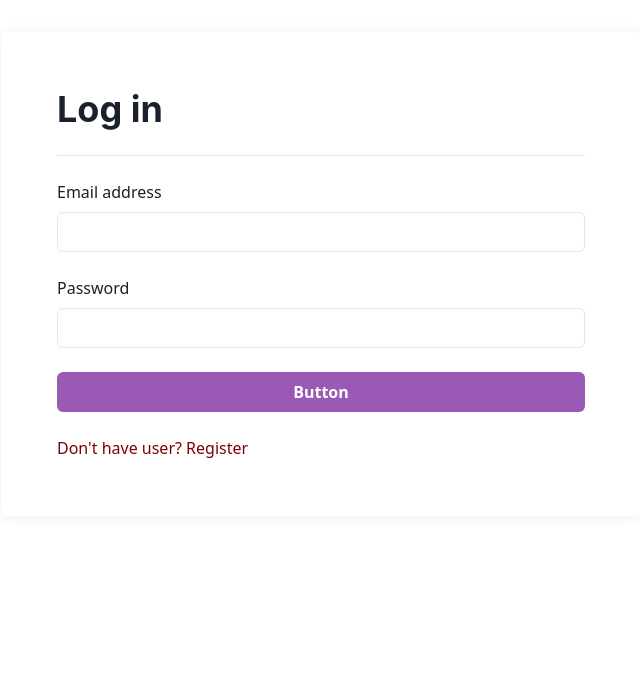
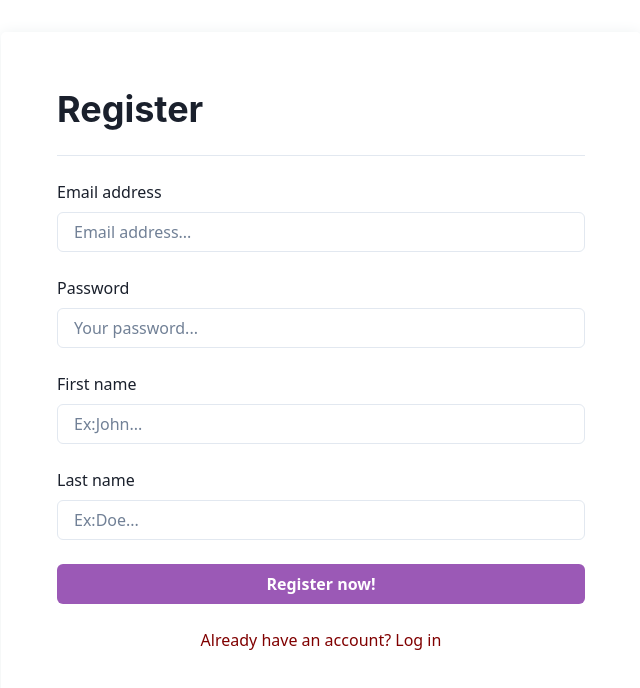
Before and after one commit to Ek4m/knowledge_hub_apollo, a Next.js app: page /register in a window 1280 px wide. Shown: the top 688 px of the page, without its empty margins (319-959 px from the left). Built offline with nearby package versions, Linux system fonts and the light colour scheme.

Commit message:
register page

```diff
--- a/src/app/(auth)/components/login_form.tsx
+++ b/src/app/(auth)/components/login_form.tsx
@@ -34,13 +34,18 @@ export const LoginForm = () => {
       <form onSubmit={onSubmit}>
         <FormControl isInvalid={!!errors.email}>
           <FormLabel>Email address</FormLabel>
-          <Input type="email" name="email" />
+          <Input type="email" name="email" placeholder="Ex:john.doe@mail.com" />
           <FormErrorMessage>{errors.email}</FormErrorMessage>
         </FormControl>
         <br />
         <FormControl isInvalid={!!errors.password}>
           <FormLabel htmlFor="password">Password</FormLabel>
-          <Input id="password" name="password" type="password" />
+          <Input
+            id="password"
+            name="password"
+            type="password"
+            placeholder="Ex:johndoe1918..."
+          />
           <FormErrorMessage>{errors.password}</FormErrorMessage>
         </FormControl>
         <br />
@@ -55,9 +60,16 @@ export const LoginForm = () => {
         </Button>
       </form>
       <br />
-      <ChakraLink textAlign="center" color="maroon" as={Link} href="/register">
-        Don{"'"}t have user? Register
-      </ChakraLink>
+      <Box display="flex" justifyContent="center">
+        <ChakraLink
+          textAlign="center"
+          color="maroon"
+          as={Link}
+          href="/register"
+        >
+          Don{"'"}t have user? Register
+        </ChakraLink>
+      </Box>
     </Box>
   );
 };
--- a/src/app/(auth)/components/register_form.tsx
+++ b/src/app/(auth)/components/register_form.tsx
@@ -1,3 +1,4 @@
+"use client";
 import React from "react";
 import {
   Box,
@@ -7,13 +8,17 @@ import {
   Link as ChakraLink,
   Button,
   Heading,
+  FormErrorMessage,
 } from "@chakra-ui/react";
 import Link from "next/link";
+import { useRegister } from "../hooks";
 
 export const RegisterForm = () => {
+  const { onSubmit, isSubmitting, errors } = useRegister();
+
   return (
     <Box
-      width={["80%", "70", "50%"]}
+      width={["80%", "50%"]}
       margin={"auto"}
       borderRadius="5px"
       padding={"14"}
@@ -21,31 +26,67 @@ export const RegisterForm = () => {
       marginTop="2rem"
     >
       <Heading size="xl" noOfLines={1}>
-        Log in
+        Register
       </Heading>
       <br />
       <hr />
       <br />
-      <form>
-        <FormControl>
+      <form onSubmit={onSubmit}>
+        <FormControl isInvalid={!!errors.email}>
           <FormLabel>Email address</FormLabel>
-          <Input type="email" />
+          <Input type="email" name="email" placeholder="Email address..." />
+          <FormErrorMessage>{errors.email}</FormErrorMessage>
         </FormControl>
         <br />
-        <FormControl>
+        <FormControl isInvalid={!!errors.password}>
           <FormLabel htmlFor="password">Password</FormLabel>
-          <Input id="password" type="password" />
+          <Input
+            id="password"
+            name="password"
+            type="password"
+            placeholder="Your password..."
+          />
+          <FormErrorMessage>{errors.password}</FormErrorMessage>
         </FormControl>
         <br />
-        <Button width={"100%"} color="#ffff" backgroundColor="#9b59b6">
-          Button
+        <FormControl isInvalid={!!errors.firstName}>
+          <FormLabel htmlFor="firstName">First name</FormLabel>
+          <Input
+            id="firstName"
+            name="firstName"
+            type="text"
+            placeholder="Ex:John..."
+          />
+          <FormErrorMessage>{errors.firstName}</FormErrorMessage>
+        </FormControl>
+        <br />
+        <FormControl isInvalid={!!errors.lastName}>
+          <FormLabel htmlFor="lastName">Last name</FormLabel>
+          <Input
+            id="lastName"
+            name="lastName"
+            type="text"
+            placeholder="Ex:Doe..."
+          />
+          <FormErrorMessage>{errors.lastName}</FormErrorMessage>
+        </FormControl>
+        <br />
+        <Button
+          isLoading={isSubmitting}
+          type="submit"
+          width={"100%"}
+          color="#ffff"
+          backgroundColor="#9b59b6"
+        >
+          Register now!
         </Button>
       </form>
       <br />
-      <br />
-      <ChakraLink color="maroon" as={Link} href="/register">
-        Don{"'"}t have user? Register
-      </ChakraLink>
+      <Box display="flex" justifyContent="center">
+        <ChakraLink textAlign="center" color="maroon" as={Link} href="/login">
+          Already have an account? Log in
+        </ChakraLink>
+      </Box>
     </Box>
   );
 };
--- a/src/app/(auth)/hooks/index.ts
+++ b/src/app/(auth)/hooks/index.ts
@@ -1 +1,2 @@
 export * from "./use_login";
+export * from "./use_register";
--- /dev/null
+++ b/src/app/(auth)/hooks/use_register.tsx
@@ -0,0 +1,62 @@
+import { useMutation } from "@apollo/client";
+import { REGISTER_QUERY } from "../queries";
+import { FormEvent, useCallback, useState } from "react";
+import { ERROR_CODES } from "@/app/graphql/constants";
+import { useToast } from "@chakra-ui/react";
+import { useRouter } from "next/navigation";
+
+export const useRegister = () => {
+  const router = useRouter();
+  const [submit, { loading }] = useMutation(REGISTER_QUERY, {
+    errorPolicy: "all",
+  });
+  const [formErrors, setFormErrors] = useState<Record<string, string>>({});
+  const toast = useToast();
+
+  const onSubmit = useCallback(
+    async (e: FormEvent<HTMLFormElement>) => {
+      e.preventDefault();
+      setFormErrors({});
+      const formData: FormData = new FormData(e.target as HTMLFormElement);
+      const body = {
+        email: formData.get("email"),
+        password: formData.get("password"),
+        firstName: formData.get("firstName"),
+        lastName: formData.get("lastName"),
+      };
+      const result = await submit({ variables: { body } });
+      if (result.errors) {
+        const error = result.errors[0];
+        if (error.extensions) {
+          const extension = error.extensions;
+          const errors = extension.errors as Record<string, string>;
+          switch (extension.code) {
+            case ERROR_CODES.BAD_USER_INPUT:
+              setFormErrors(errors);
+              break;
+            default:
+              toast({
+                status: "error",
+                position: "top-right",
+                title: errors.error,
+                description: errors.message,
+                duration: 2000,
+              });
+          }
+        }
+      } else {
+        toast({
+          status: "success",
+          position: "top-right",
+          title: "SUCCESS!",
+          description: "Registered successfully",
+          duration: 2000,
+        });
+        router.push("/login");
+      }
+    },
+    [submit, toast, router]
+  );
+
+  return { onSubmit, isSubmitting: loading, errors: formErrors };
+};
--- a/src/app/(auth)/queries/index.ts
+++ b/src/app/(auth)/queries/index.ts
@@ -1,4 +1,4 @@
-import {gql } from "@apollo/client";
+import { gql } from "@apollo/client";
 
 export const LOGIN_QUERY = gql`
   mutation SignIn($body: SignInDto!) {
@@ -8,3 +8,13 @@ export const LOGIN_QUERY = gql`
     }
   }
 `;
+
+export const REGISTER_QUERY = gql`
+  mutation SignUp($body: SignUpDto!) {
+    signUp(body: $body) {
+      id
+      email
+      role
+    }
+  }
+`;
--- a/src/app/(auth)/register/page.tsx
+++ b/src/app/(auth)/register/page.tsx
@@ -1,16 +1,16 @@
 import { Box } from "@chakra-ui/react";
 import { Metadata } from "next";
 import React from "react";
-import { LoginForm } from "../components";
+import { RegisterForm } from "../components";
 
 export const metadata: Metadata = {
-  title: "Sign in | DKH",
+  title: "Sign up | DKH",
 };
 
 const RegisterPage = () => {
   return (
     <Box width={"100%"}>
-      <LoginForm />
+      <RegisterForm />
     </Box>
   );
 };
```
